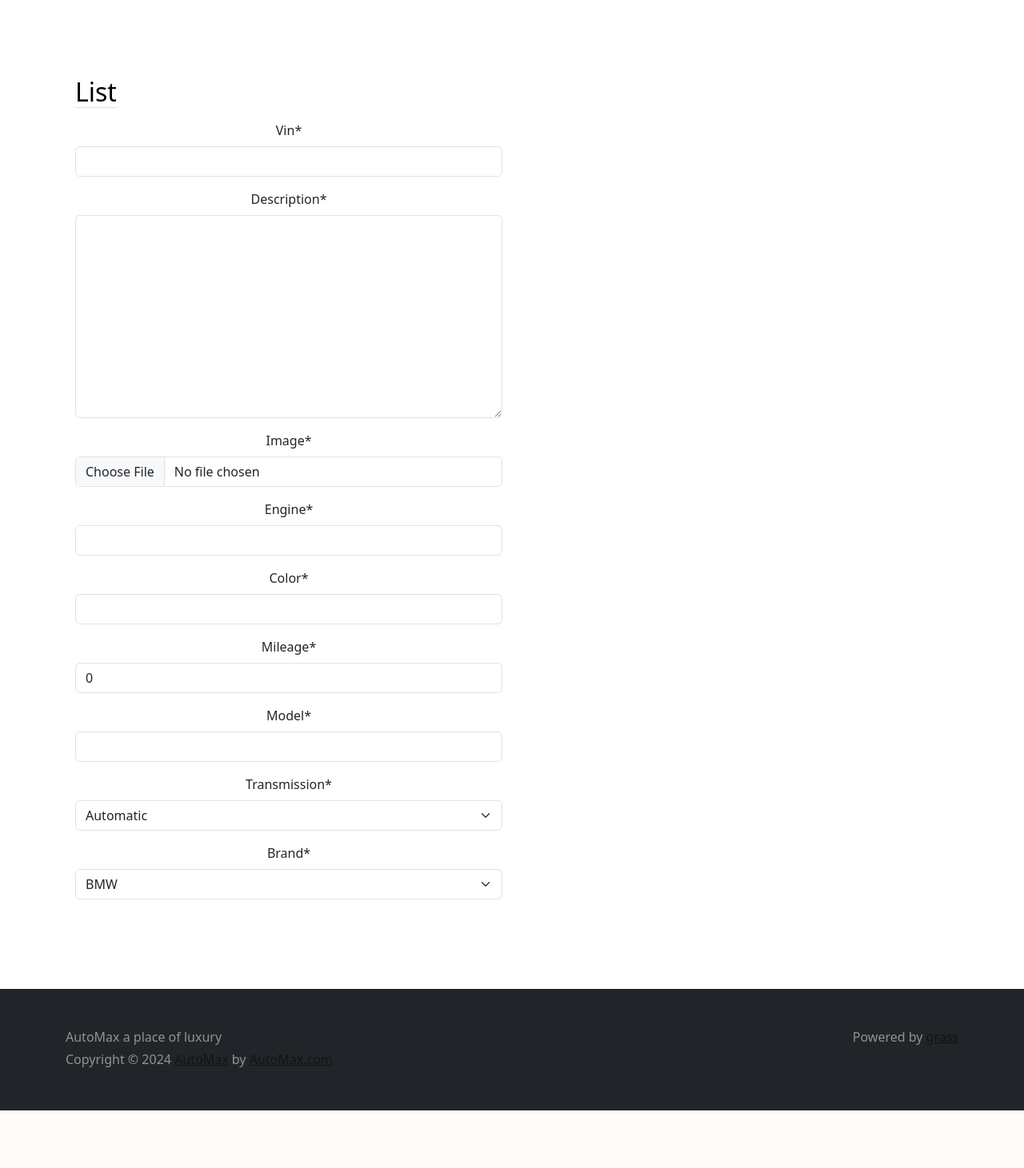
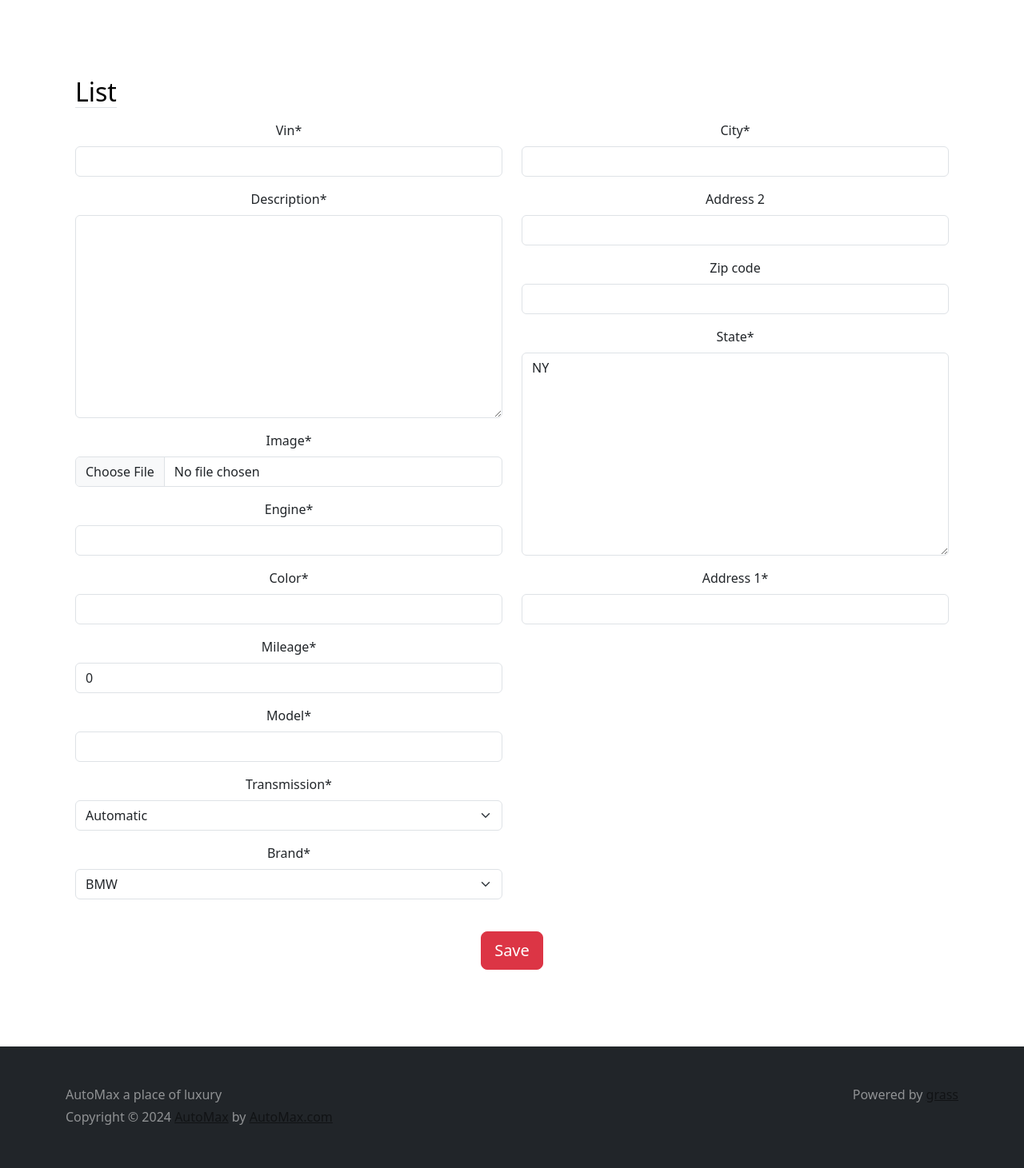
Before and after one commit to Joseph789-BIT/web-app, a Django app: page /list/ in a window 1280 px wide. Shown: the part 70-1531 px from the top of the page at 80% size. Before the commit the page ends 1459 px from the top, so only its background shows below. Run offline with Django 5.2, Linux system fonts and the light colour scheme; a user stored in the database is signed in; some libraries are stand-ins or nearby versions.

Commit message:
initial-commit

```diff
--- a/src/main/templates/views/list.html
+++ b/src/main/templates/views/list.html
@@ -18,7 +18,11 @@
                 <div class="col-6">
                     {{listing_form|crispy}}
                 </div>
-            </div>
+                <div class="col-6">
+                    {{location_form|crispy}}
+                </div>
+            </div><br>
+            <button class="btn btn-lg btn-danger" type="submit">Save</button>
         </form>
     </div>
 </div>
--- a/src/main/views.py
+++ b/src/main/views.py
@@ -1,9 +1,11 @@
 from django.http import HttpResponse
 from django.shortcuts import render
 from django.contrib.auth.decorators import login_required
+from django.contrib import messages
 
 from .models import Listing
 from .forms import ListingForm
+from users.forms import LocationForm
 
 
 def main_view(request):
@@ -22,7 +24,14 @@ def home_view(request):
 @login_required
 def list_view(request):
     if request.method == ' POST':
-        pass
+        try:
+            listing_form = ListingForm(request.POST, request.FILES)
+            location_form = LocationForm()
+
+        except Exception as e:
+            print(e)
+            messages.error(request, 'An error occured while posting the listing')
     elif request.method == 'GET':
         listing_form = ListingForm()
-        return render(request, 'views/list.html', {'listing_form': listing_form,})
+        location_form = LocationForm()
+        return render(request, 'views/list.html', {'listing_form': listing_form, 'location_form': location_form})
--- a/src/users/forms.py
+++ b/src/users/forms.py
@@ -1,7 +1,14 @@
 from django import forms
+
+from localflavor.us.forms import USZipCodeField
+
 from .models import Location
 
+
 class LocationForm(forms.ModelForm):
+
+    address_1 = forms.CharField(required=True)
+    zip_code = USZipCodeField(required = True)
 
     class Meta:
         model = Location
```
